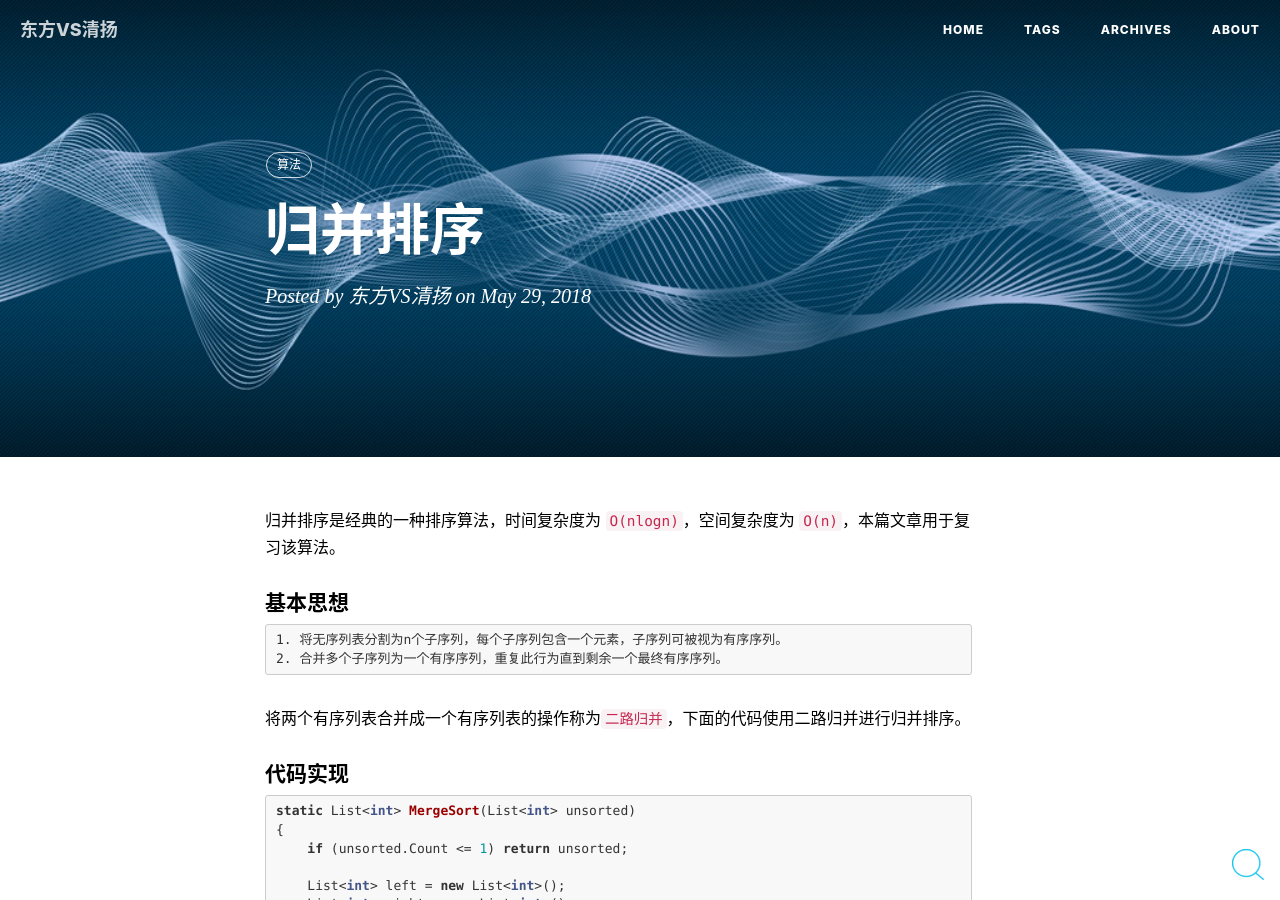
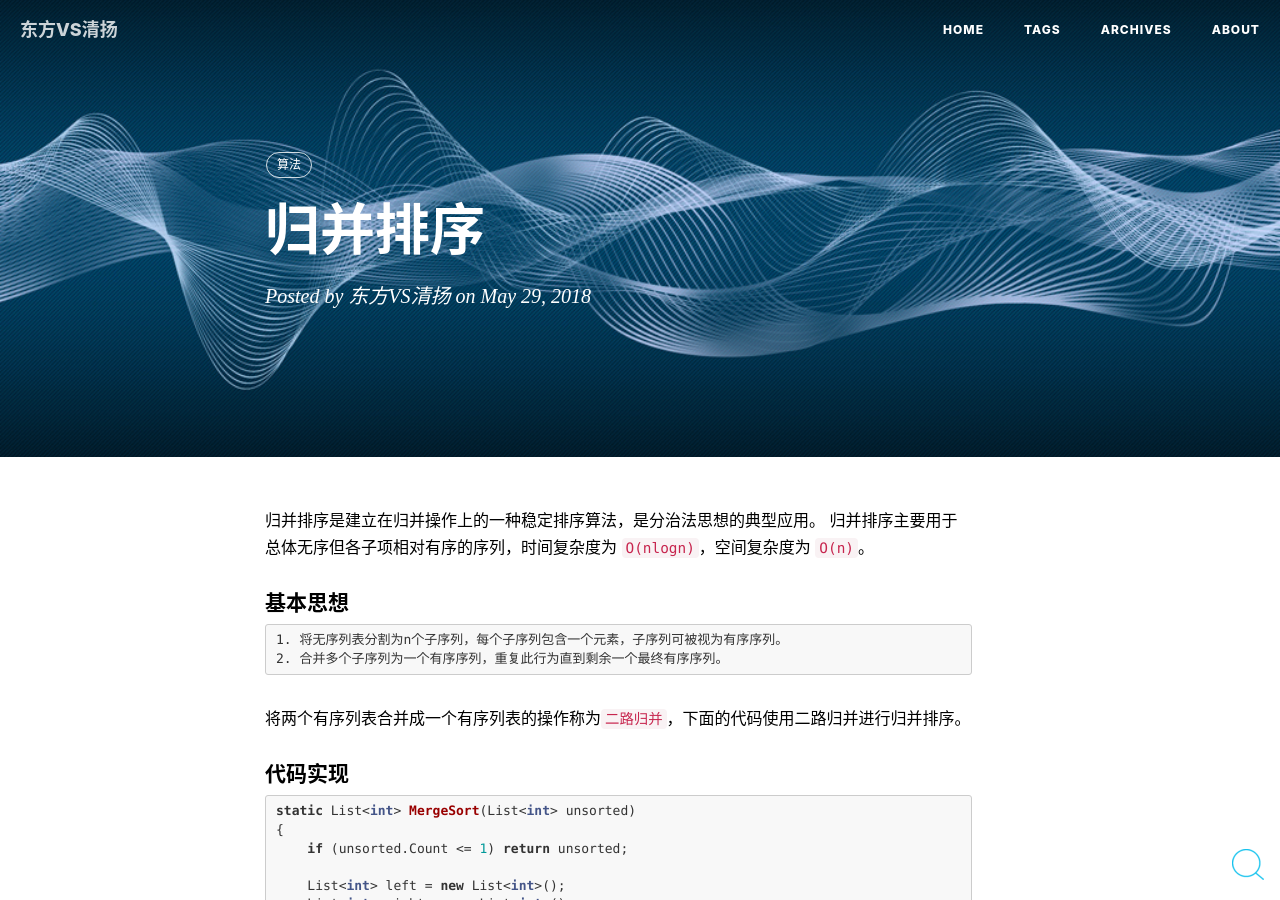
Before and after one commit to DFVSQY/DFVSQY.github.io, a Jekyll site: the page built from _posts/2018-5-29-mergesort.md, in a window 1280 px wide and 900 px high. Built offline with Jekyll 4.4.1, drawn with Linux system fonts in a browser that asks for light colours; nearby versions of some CDN libraries; comment, search, counter and statistics services are not loaded.

Commit message:
update mergesort.md

```diff
--- a/_posts/2018-5-29-mergesort.md
+++ b/_posts/2018-5-29-mergesort.md
@@ -6,7 +6,8 @@ tags:
 author: 东方VS清扬
 ---
 
-归并排序是经典的一种排序算法，时间复杂度为 `O(nlogn)`，空间复杂度为 `O(n)`，本篇文章用于复习该算法。
+归并排序是建立在归并操作上的一种稳定排序算法，是分治法思想的典型应用。
+归并排序主要用于总体无序但各子项相对有序的序列，时间复杂度为 `O(nlogn)`，空间复杂度为 `O(n)`。
 
 #### 基本思想
 ~~~
```
